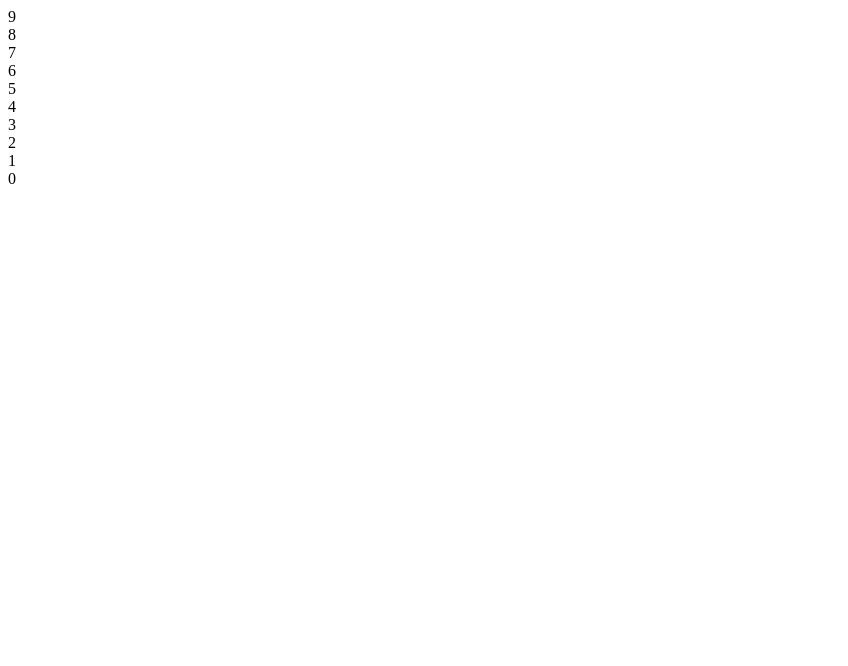
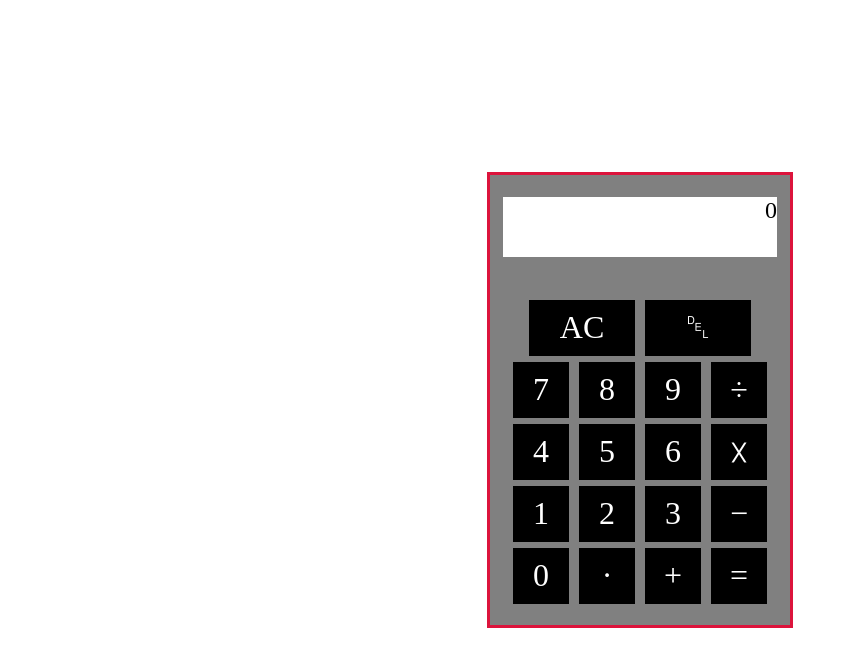
Before and after one commit to rjmills87/Calculator-Project, a plain HTML site: page index.html in a window 1280 px wide. Shown: the whole page, without its empty margins (0-848 px from the left). Drawn offline with Linux system fonts and the light colour scheme.

Commit message:
Added all buttons in html. Added basic styles.

```diff
--- a/index.html
+++ b/index.html
@@ -7,21 +7,41 @@
     <title>Calculator Project</title>
   </head>
   <body>
-    <div class="calc-display">
-      <div class="display-top-line"></div>
-      <div class="display-bottom-line"></div>
-    </div>
-    <div class="num-btns">
-      <div id="btn-nine">9</div>
-      <div id="btn-eight">8</div>
-      <div id="btn-seven">7</div>
-      <div id="btn-six">6</div>
-      <div id="btn-five">5</div>
-      <div id="btn-four">4</div>
-      <div id="btn-three">3</div>
-      <div id="btn-two">2</div>
-      <div id="btn-one">1</div>
-      <div id="btn-zero">0</div>
+    <div class="calc-body">
+      <div class="calc-display">
+        <div class="display-top-line"></div>
+        <div class="display-bottom-line">0</div>
+      </div>
+      <div class="btns">
+        <div class="btn-row-one">
+          <div class="btn" id="clear-btn">AC</div>
+          <div class="btn" id="delete-btn">␡</div>
+        </div>
+        <div class="btn-row-two">
+          <div class="btn" id="btn-seven">7</div>
+          <div class="btn" id="btn-eight">8</div>
+          <div class="btn" id="btn-nine">9</div>
+          <div class="btn" id="btn-divide">÷</div>
+        </div>
+        <div class="btn-row-three">
+          <div class="btn" id="btn-four">4</div>
+          <div class="btn" id="btn-five">5</div>
+          <div class="btn" id="btn-six">6</div>
+          <div class="btn" id="btn-multiply">ᳵ</div>
+        </div>
+        <div class="btn-row-four">
+          <div class="btn" id="btn-one">1</div>
+          <div class="btn" id="btn-two">2</div>
+          <div class="btn" id="btn-three">3</div>
+          <div class="btn" id="btn-subtract">−</div>
+        </div>
+        <div class="btn-row-five">
+          <div class="btn" id="btn-zero">0</div>
+          <div class="btn" id="btn-decimal">·</div>
+          <div class="btn" id="btn-add">+</div>
+          <div class="btn" id="btn-equals">=</div>
+        </div>
+      </div>
     </div>
     <script src="script.js"></script>
   </body>
--- a/style.css
+++ b/style.css
@@ -0,0 +1,55 @@
+body {
+  margin: 0;
+  display: flex;
+  justify-content: center;
+  align-items: center;
+}
+
+.calc-body {
+  border: solid crimson;
+  width: 300px;
+  height: 450px;
+  display: flex;
+  flex-direction: column;
+  justify-content: space-around;
+  background-color: gray;
+}
+
+.btn {
+  border: solid black;
+  color: #fff;
+  background-color: black;
+  font-size: 2rem;
+  height: 50px;
+  width: 50px;
+  display: flex;
+  justify-content: center;
+  align-items: center;
+}
+
+#clear-btn,
+#delete-btn {
+  width: 100px;
+}
+
+.calc-display {
+  border: solid gray;
+  background-color: #fff;
+  display: flex;
+  justify-content: flex-end;
+  height: 60px;
+  margin: 0px 10px;
+  font-size: 1.5rem;
+}
+
+.btn-row-one,
+.btn-row-two,
+.btn-row-three,
+.btn-row-four,
+.btn-row-five {
+  border: solid gray;
+  display: flex;
+  justify-content: center;
+  align-items: center;
+  gap: 10px;
+}
```
